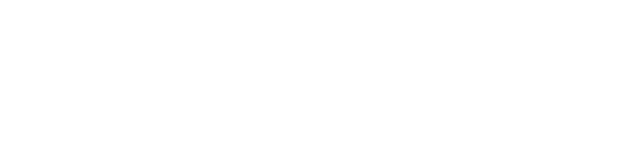
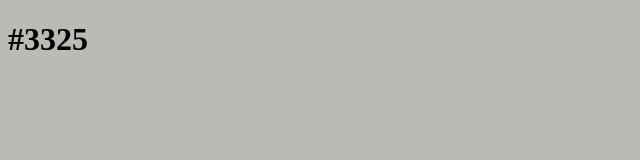
Before and after one commit to Drunkrope/color-time, a plain HTML site: page index.html in a window 1280 px wide. Shown: the whole page, without its empty margins (0-640 px from the left). Drawn offline with Linux system fonts and the light colour scheme.

Commit message:
finish main javascript functionality

```diff
--- a/index.html
+++ b/index.html
@@ -7,6 +7,7 @@
     <title>Document</title>
   </head>
   <body>
+    <h1>Time goes here</h1>
     <script src="index.js"></script>
   </body>
 </html>
--- a/index.js
+++ b/index.js
@@ -0,0 +1,24 @@
+var intervalID = window.setInterval(setTime, 1000);
+
+function setTime() {
+  let today = new Date();
+
+  let h = today.getHours();
+  let m = today.getMinutes();
+  let s = today.getSeconds();
+
+  if (h.length === 1) {
+    h = `0${h}`;
+  }
+  if (m.length === 1) {
+    m = `0${m}`;
+  }
+  if (s.length === 1) {
+    s = `0${s}`;
+  }
+
+  let time = `${h}${m}${s}`;
+
+  document.getElementsByTagName("h1")[0].innerText = `#${time}`;
+  document.body.style.backgroundColor = `#${time}`;
+}
```
